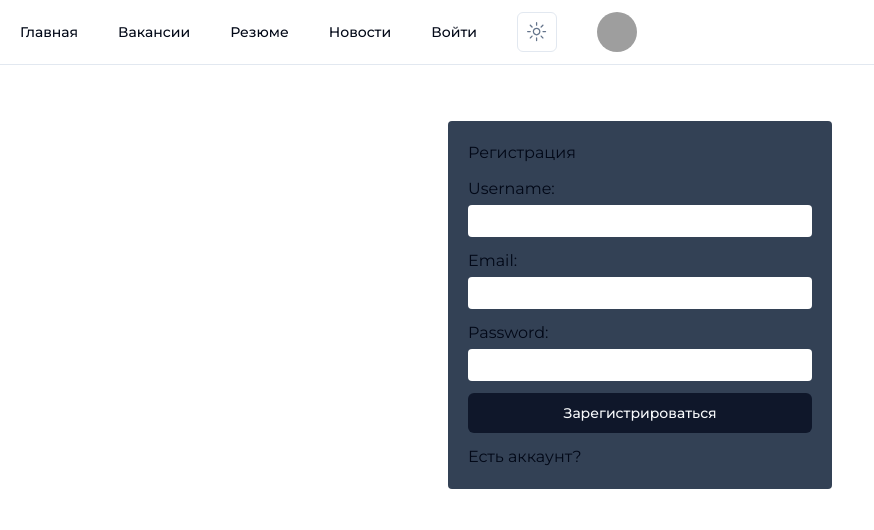
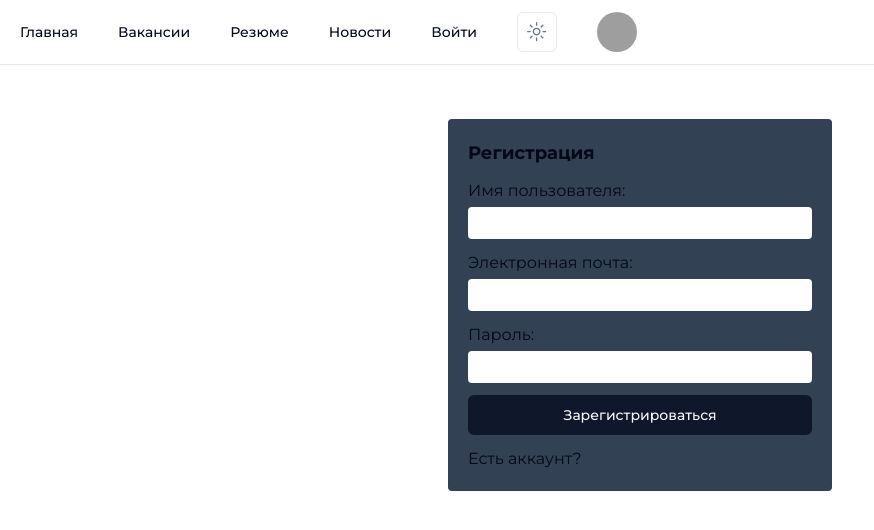
Before and after one commit to Mink7891/Pofig, a Next.js app in the folder talentlink/: page /register in a window 1280 px wide. Shown: the top 530 px of the page, without its empty margins (0-874 px from the left). Built offline with nearby package versions, Linux system fonts and the light colour scheme; no server answers; grey boxes are pictures that could not be loaded.

Commit message:
display errors when not validated register inputs

```diff
--- a/talentlink/src/app/news/page.tsx
+++ b/talentlink/src/app/news/page.tsx
@@ -1,4 +1,3 @@
-import { addNew } from "@/actions/news";
 import { Button } from "@/components/ui/button";
 import prisma from "@/lib/prisma";
 import Link from "next/link";
--- a/talentlink/src/components/forms/authForm.tsx
+++ b/talentlink/src/components/forms/authForm.tsx
@@ -12,10 +12,10 @@ export default function AuthForm() {
 
     return (
         <div className="flex justify-center items-center flex-col">
-            <form action={dispatch} className="flex flex-col gap-3 p-5 rounded bg-slate-700 min-w-96">
+            <form action={dispatch} className="flex flex-col gap-3 p-5 rounded bg-slate-700 w-96">
                 <h1>Авторизация</h1>
                 <div className="flex flex-col gap-1">
-                    <label htmlFor="email">Email:</label>
+                    <label htmlFor="email">Электронная почта:</label>
 
                     <input
                         type="text"
@@ -25,7 +25,7 @@ export default function AuthForm() {
                     />
                 </div>
                 <div className="flex flex-col gap-1">
-                    <label htmlFor="password">Password:</label>
+                    <label htmlFor="password">Пароль:</label>
                     <input
                         type="password"
                         id="password"
--- a/talentlink/src/components/forms/registerForm.tsx
+++ b/talentlink/src/components/forms/registerForm.tsx
@@ -19,19 +19,21 @@ export const RegisterForm = () => {
 
     return (
         <div className="flex justify-center items-center flex-col">
-            <form action={dispatch} className="flex flex-col gap-3 p-5 rounded bg-slate-700 min-w-96">
-                <h1>Регистрация</h1>
+            <form action={dispatch} className="flex flex-col gap-3 p-5 rounded bg-slate-700 w-96">
+                <h1 className="font-bold text-lg">Регистрация</h1>
                 <div className="flex flex-col gap-1">
-                    <label htmlFor="username">Username:</label>
+                    <label htmlFor="username">Имя пользователя:</label>
                     <input
                         type="text"
                         id="username"
                         name="username"
                         className="p-1 rounded"
                     />
+                    {errorMessage.errors?.username &&
+                        <span className="mt-2 text-sm text-red-500">{errorMessage.errors.username}</span>}
                 </div>
                 <div className="flex flex-col gap-1">
-                    <label htmlFor="email">Email:</label>
+                    <label htmlFor="email">Электронная почта:</label>
 
                     <input
                         type="text"
@@ -39,15 +41,21 @@ export const RegisterForm = () => {
                         name="email"
                         className="p-1 rounded"
                     />
+
+                    {errorMessage.errors?.email &&
+                        <span className="mt-2 text-sm text-red-500">{errorMessage.errors.email}</span>}
                 </div>
                 <div className="flex flex-col gap-1">
-                    <label htmlFor="password">Password:</label>
+                    <label htmlFor="password">Пароль:</label>
                     <input
                         type="password"
                         id="password"
                         name="password"
                         className="p-1 rounded"
                     />
+
+                    {errorMessage.errors?.password &&
+                        <span className="mt-2 text-sm text-red-500">{errorMessage.errors.password}</span>}
                 </div>
                 <Button>
                     Зарегистрироваться
```
Lines whose indentation alone changed are shown as unchanged.
